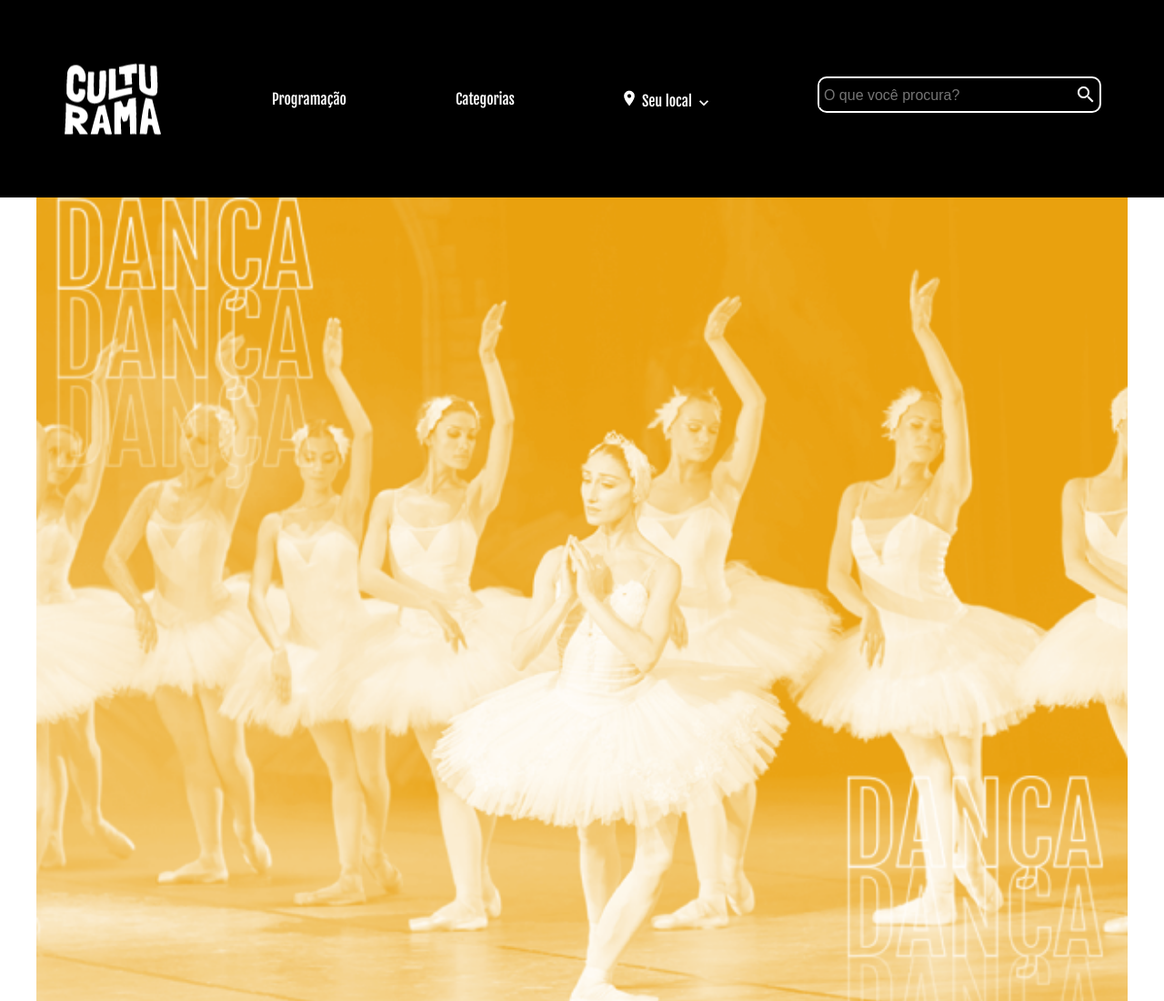
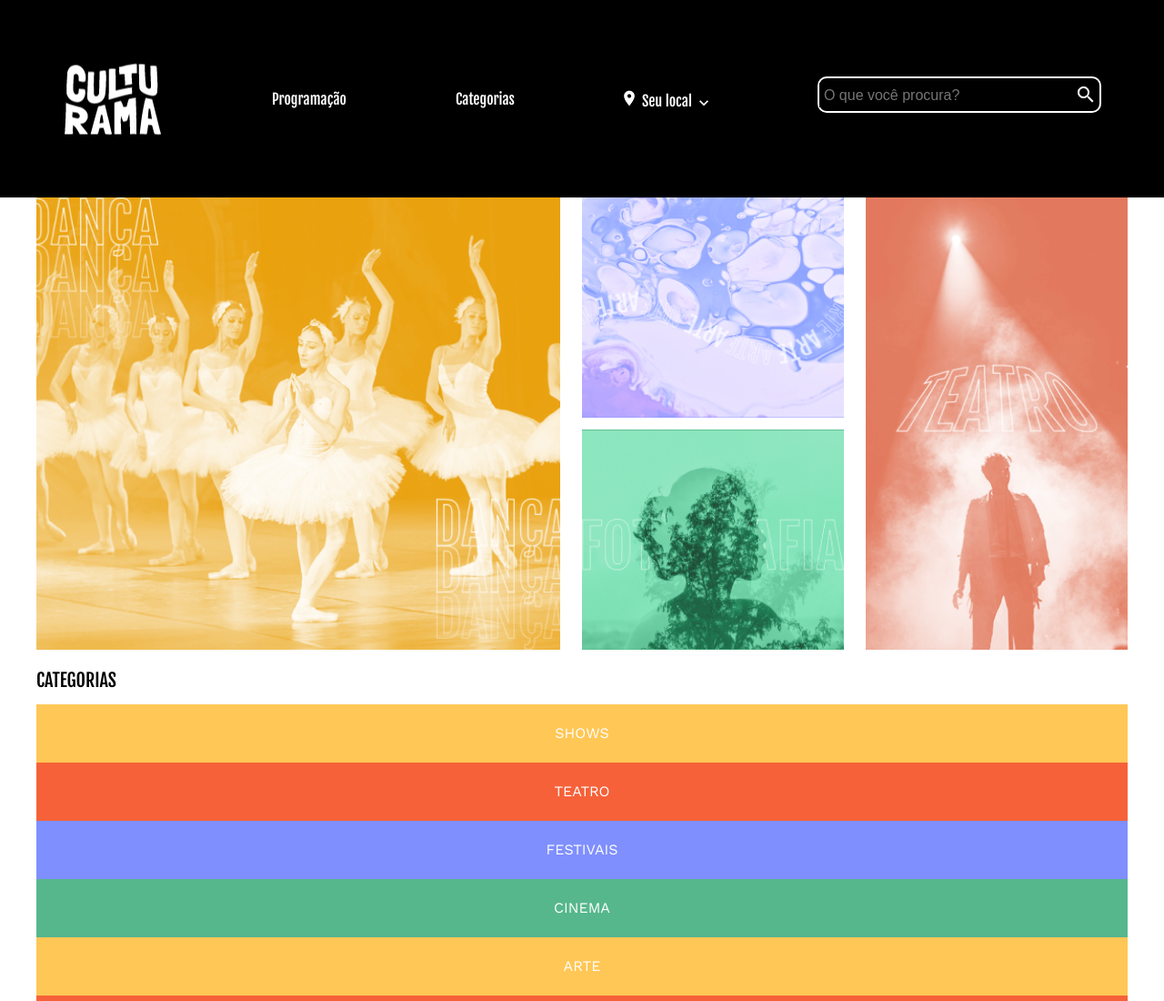
Before and after one commit to yagojsantos/culturama, a plain HTML site: page index.html in a window 1280 px wide. Shown: the top 1100 px of the page at 91% size. Drawn offline with nearby package versions, Linux system fonts and the light colour scheme.

Commit message:
Aula 2 - play no grid
Nesta aula o foco foi o uso das propriedades do grid para a organização dos elementos presentes no container banner.

```diff
--- /dev/null
+++ b/assets/style/grid.css
@@ -0,0 +1,27 @@
+.banner{
+    display: grid;
+    gap: 1rem;
+
+}
+.banner img:nth-child(1){
+    grid-column: 1/3;
+}
+.banner img:nth-child(4){
+    grid-column: 2/3;
+    grid-row: 2/4;
+}
+@media screen and (min-width: 720px){
+   .banner{
+    gap: 13px 24px;
+    grid-template-columns: 2fr 1fr 1fr;
+   }
+    .banner img:nth-child(1){
+        grid-column: 1/2;
+        grid-row: 1/3;
+    }
+    .banner img:nth-child(4){
+        grid-column: 3/4;
+        grid-row: 1/3;
+    }
+
+}
--- a/index.html
+++ b/index.html
@@ -13,6 +13,7 @@
     <link rel="shortcut icon" href="./assets/img/Favicon2.png" type="image/x-icon">
     <link rel="stylesheet" href="./assets/style/style.css">
     <link rel="stylesheet" href="./assets/style/flex.css">
+    <link rel="stylesheet" href="./assets/style/grid.css">
 </head>
 
 <body>
```
